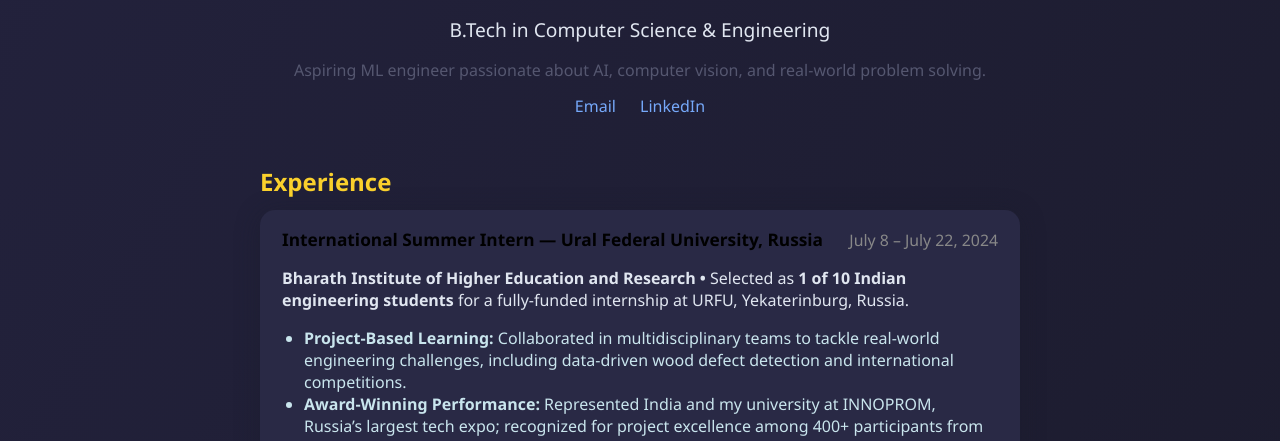
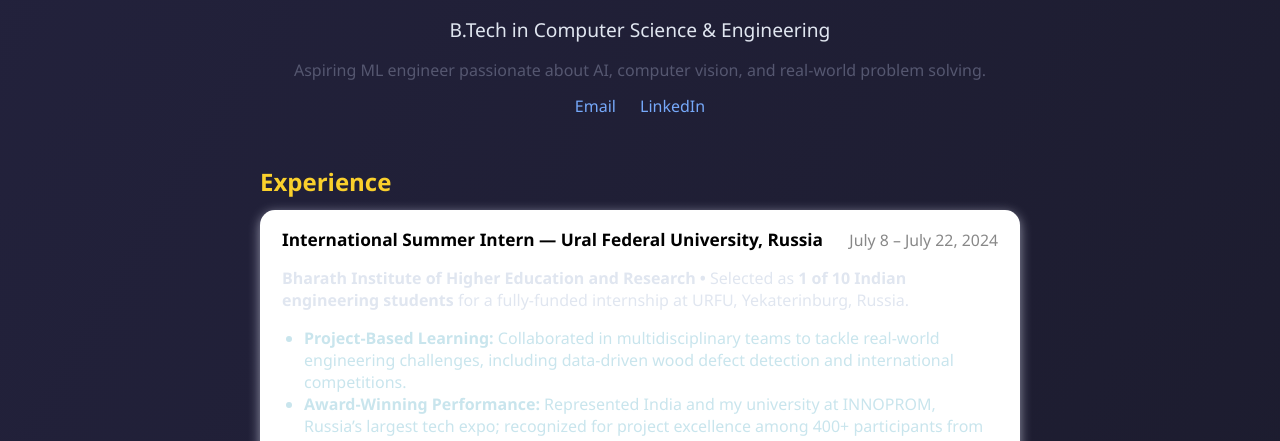
Before and after one commit to iamoprime7-cloud/portfolio, a plain HTML site: page index.html in a window 1280 px wide. Both pictures are taken after a click on the button "Toggle dark/light theme". Shown: the part 329-770 px from the top of the page. Drawn offline with nearby package versions, Linux system fonts and the light colour scheme.

Commit message:
Update styles.css

```diff
--- a/styles.css
+++ b/styles.css
@@ -217,7 +217,7 @@
 .dark .nav-contact { background: #383879; color: #fff; }
 .dark .nav-contact:hover { background: #20203f;}
 .dark .container { background: none; }
-.dark .card,
+.dark .card-header {color: #000000ff;}
 .dark .project-card,
 .dark .contact-form {
   background: #292945;
```
